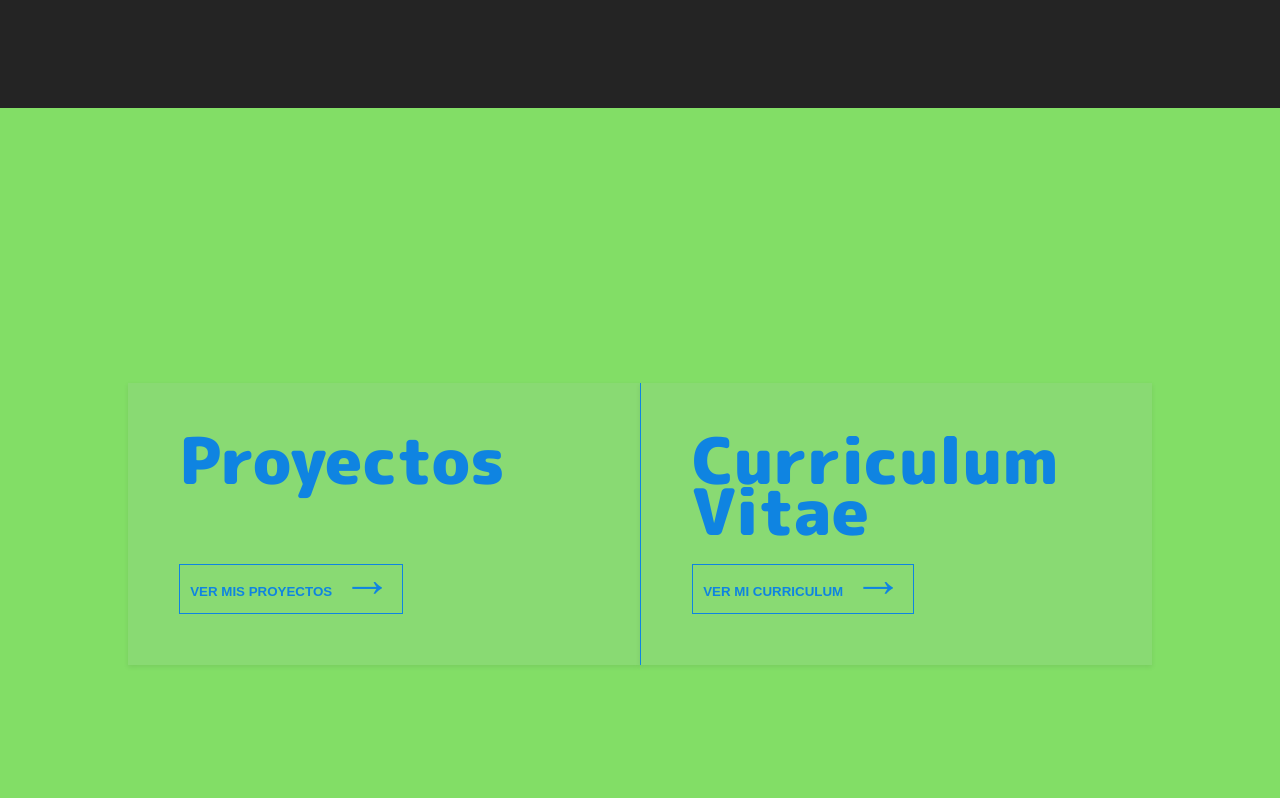
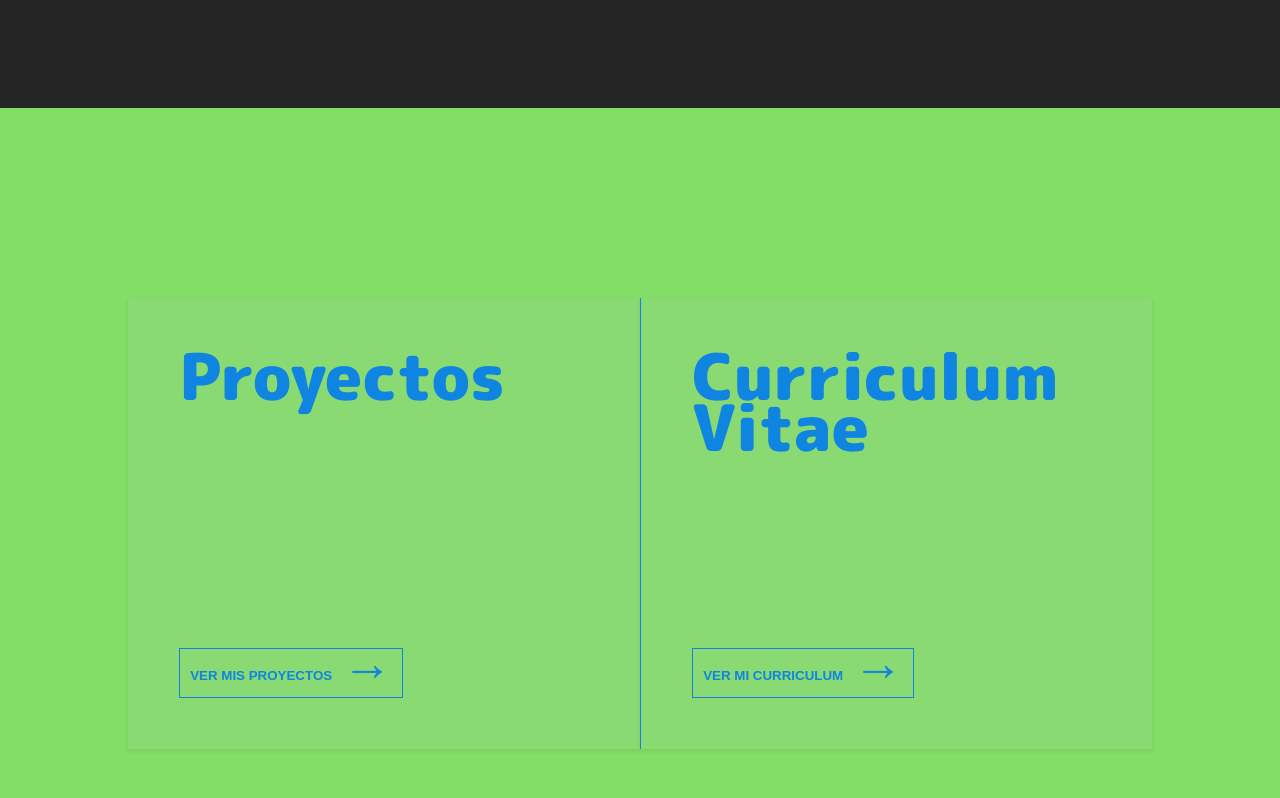
Before and after one commit to MTEKode/new_porfolio, a React (Vite) app: page / in a window 1280 px wide. Shown: the part 1492-2290 px from the top of the page. Built offline with nearby package versions, Linux system fonts and the light colour scheme.

Commit message:
button menu

```diff
--- a/src/pages/Works.sass
+++ b/src/pages/Works.sass
@@ -14,12 +14,13 @@
 
   .articles
     width: 50%
-    height: 50%
+    height: 80%
     background-color: $secondary-light-color
     box-shadow: 0 2px 5px rgba(0, 0, 0, 0.08)
     padding: 5%
     @include mobile()
       width: 100%
+      height: 50%
 
     .article-content
       height: 100%
```
